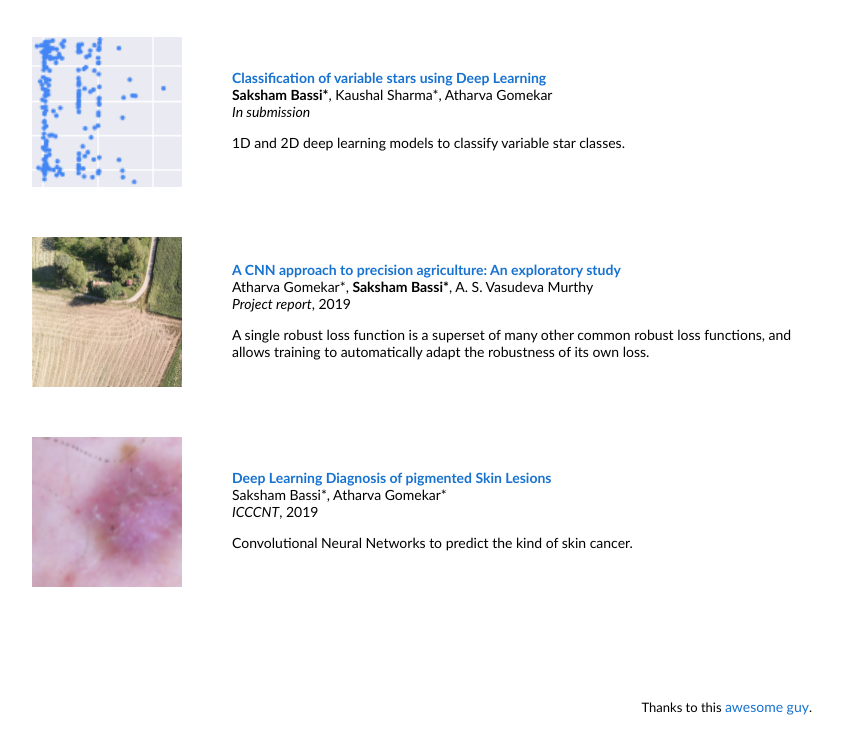
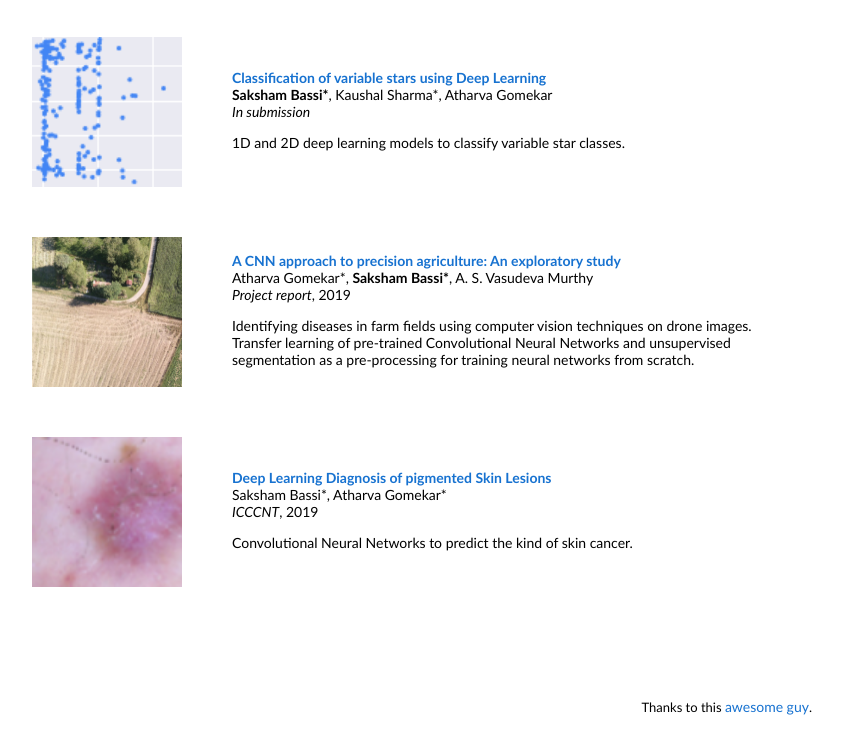
Before and after one commit to sakshambassi/sakshambassi.github.io, a plain HTML site: page index.html in a window 1280 px wide. Shown: the part 887-1623 px from the top of the page, without its empty margins (228-1071 px from the left). Drawn offline with Linux system fonts and the light colour scheme.

Commit message:
Edited index.html

```diff
--- a/index.html
+++ b/index.html
@@ -182,7 +182,7 @@
               <br>
               <em>Project report</em>, 2019 &nbsp
               <br>
-              <p>A single robust loss function is a superset of many other common robust loss functions, and allows training to automatically adapt the robustness of its own loss.</p>
+              <p>Identifying diseases in farm fields using computer vision techniques on drone images. Transfer learning of pre-trained Convolutional Neural Networks and unsupervised segmentation as a pre-processing for training neural networks from scratch.</p>
             </td>
           </tr>
 <!--  -->
```
